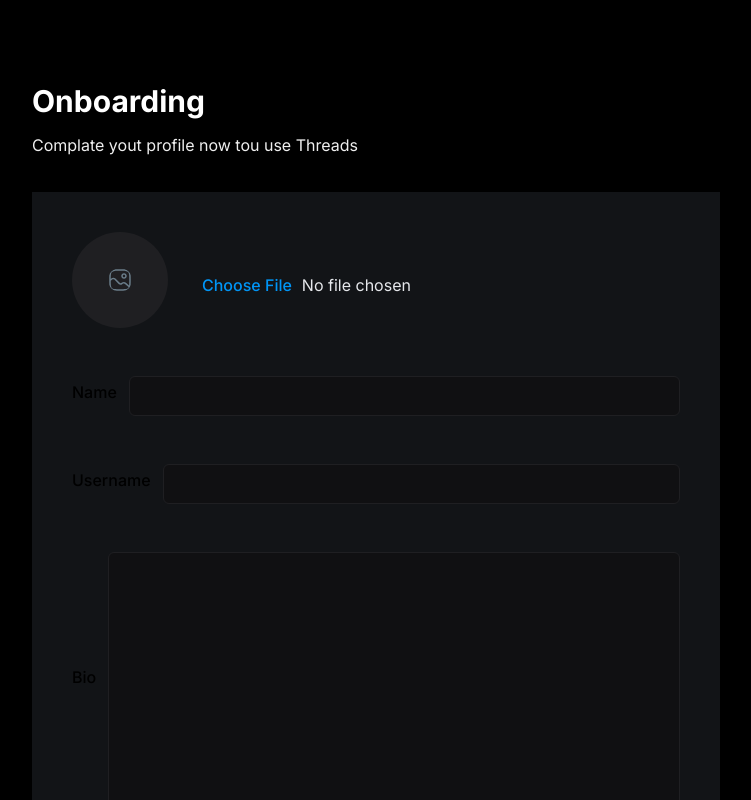
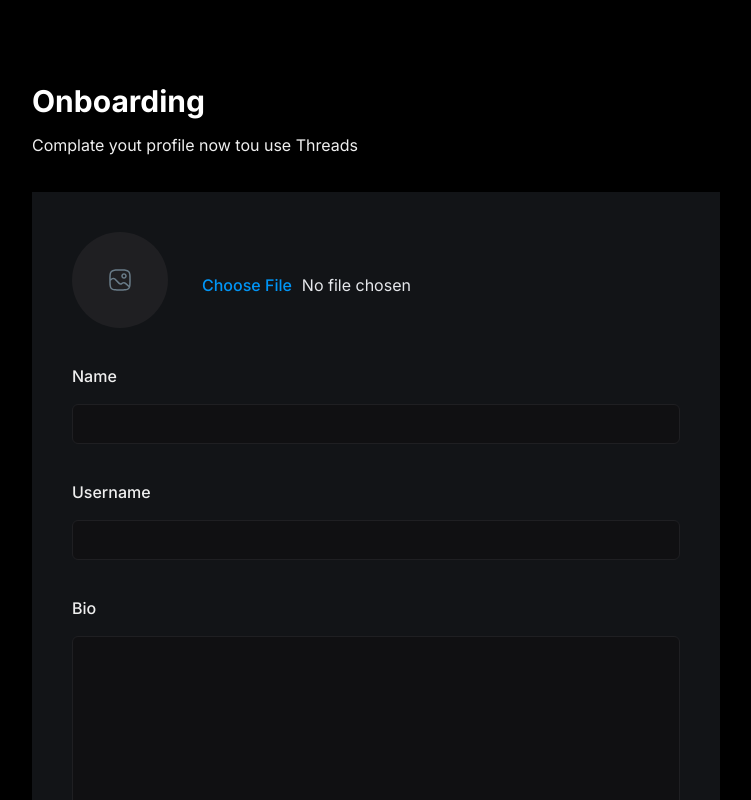
Before and after one commit to sabata06/nextjs-threads-app, a Next.js app: page /onboarding in a window 1280 px wide. Shown: the top 800 px of the page, without its empty margins (264-1015 px from the left). Built offline with nearby package versions, Linux system fonts and the light colour scheme; no server answers.

Commit message:
onboarding updated

```diff
--- a/components/forms/AccountProfile.tsx
+++ b/components/forms/AccountProfile.tsx
@@ -15,7 +15,7 @@
 import { zodResolver } from "@hookform/resolvers/zod";
 import { UserValidation } from "@/lib/validations/user";
 import Image from "next/image";
-import { ChangeEvent } from "react";
+import { ChangeEvent, useState } from "react";
 import { Textarea } from "../ui/textarea";
 
 interface Props {
@@ -31,21 +31,33 @@
 }
 
 const AccountProfile = ({ user, btnTitle }: Props) => {
+  const [files, setFiles] = useState<File[]>([]);
   const form = useForm({
     resolver: zodResolver(UserValidation),
     defaultValues: {
-      profile_photo: "",
-      name: "",
-      username: "",
-      bio: "",
+      profile_photo: user?.image || "",
+      name: user?.name || "",
+      username: user?.username || "",
+      bio: user?.bio || "",
     },
   });
 
   const handleImage = (
-    e: ChangeEvent,
+    e: ChangeEvent<HTMLInputElement>,
     fieldChange: (value: string) => void
   ) => {
     e.preventDefault();
+    const fileReader = new FileReader();
+    if (e.target.files && e.target.files.length > 0) {
+      const file = e.target.files[0];
+      setFiles(Array.from(e.target.files));
+      if (!file.type.includes("image")) return;
+      fileReader.onload = async (event) => {
+        const imageDataUrl = event.target?.result?.toString() || "";
+        fieldChange(imageDataUrl);
+      };
+      fileReader.readAsDataURL(file);
+    }
   };
 
   function onSubmit(values: z.infer<typeof UserValidation>) {
@@ -57,8 +69,8 @@
   return (
     <Form {...form}>
       <form
+        className="flex flex-col justify-start gap-10"
         onSubmit={form.handleSubmit(onSubmit)}
-        className="flex flex-col justify-start gap-10"
       >
         <FormField
           control={form.control}
@@ -69,7 +81,7 @@
                 {field.value ? (
                   <Image
                     src={field.value}
-                    alt="profile_photo"
+                    alt="profile_icon"
                     width={96}
                     height={96}
                     priority
@@ -78,20 +90,18 @@
                 ) : (
                   <Image
                     src="/assets/profile.svg"
-                    alt="profile_photo"
+                    alt="profile_icon"
                     width={24}
                     height={24}
-                    priority
-                    className="rounded-full object-contain"
+                    className="object-contain"
                   />
                 )}
               </FormLabel>
               <FormControl className="flex-1 text-base-semibold text-gray-200">
                 <Input
+                  type="file"
                   accept="image/*"
-                  type="file"
-                  placeholder="shadcn"
-                  {...field}
+                  placeholder="Add profile photo"
                   className="account-form_image-input"
                   onChange={(e) => handleImage(e, field.onChange)}
                 />
@@ -99,50 +109,69 @@
             </FormItem>
           )}
         />
+
         <FormField
           control={form.control}
           name="name"
           render={({ field }) => (
-            <FormItem className="flex items-center gap-3 w-full">
-              <FormLabel className="text-base-semiboldtext-light-2">
+            <FormItem className="flex w-full flex-col gap-3">
+              <FormLabel className="text-base-semibold text-light-2">
                 Name
               </FormLabel>
-              <FormControl className="flex-1 text-base-semibold text-gray-200">
-                <Input type="text" {...field} className="account-form_input" />
+              <FormControl>
+                <Input
+                  type="text"
+                  className="account-form_input no-focus"
+                  {...field}
+                />
               </FormControl>
+              <FormMessage />
             </FormItem>
           )}
         />
+
         <FormField
           control={form.control}
           name="username"
           render={({ field }) => (
-            <FormItem className="flex items-center gap-3 w-full">
-              <FormLabel className="text-base-semiboldtext-light-2">
+            <FormItem className="flex w-full flex-col gap-3">
+              <FormLabel className="text-base-semibold text-light-2">
                 Username
               </FormLabel>
-              <FormControl className="flex-1 text-base-semibold text-gray-200">
-                <Input type="text" {...field} className="account-form_input" />
+              <FormControl>
+                <Input
+                  type="text"
+                  className="account-form_input no-focus"
+                  {...field}
+                />
               </FormControl>
+              <FormMessage />
             </FormItem>
           )}
         />
+
         <FormField
           control={form.control}
           name="bio"
           render={({ field }) => (
-            <FormItem className="flex items-center gap-3 w-full">
-              <FormLabel className="text-base-semiboldtext-light-2">
+            <FormItem className="flex w-full flex-col gap-3">
+              <FormLabel className="text-base-semibold text-light-2">
                 Bio
               </FormLabel>
-              <FormControl className="flex-1 text-base-semibold text-gray-200">
-                <Textarea rows={10} {...field} className="account-form_input" />
+              <FormControl>
+                <Textarea
+                  rows={10}
+                  className="account-form_input no-focus"
+                  {...field}
+                />
               </FormControl>
+              <FormMessage />
             </FormItem>
           )}
         />
-        <Button className="bg-primary-500" type="submit">
-          Submit
+
+        <Button type="submit" className="bg-primary-500">
+          {btnTitle}
         </Button>
       </form>
     </Form>
--- /dev/null
+++ b/next.config.js
@@ -0,0 +1,34 @@
+/** @type {import('next').NextConfig} */
+const nextConfig = {
+    experimental: {
+      serverActions: true,
+      serverComponentsExternalPackages: ["mongoose"],
+    },
+    eslint: {
+      // Warning: This allows production builds to successfully complete even if
+      // your project has ESLint errors.
+      ignoreDuringBuilds: true,
+    },
+    images: {
+      remotePatterns: [
+        {
+          protocol: "https",
+          hostname: "img.clerk.com",
+        },
+        {
+          protocol: "https",
+          hostname: "images.clerk.dev",
+        },
+        {
+          protocol: "https",
+          hostname: "uploadthing.com",
+        },
+        {
+          protocol: "https",
+          hostname: "placehold.co",
+        },
+      ],
+    },
+  };
+
+  module.exports = nextConfig;
--- a/next.config.mjs
+++ /dev/null
@@ -1,4 +0,0 @@
-/** @type {import('next').NextConfig} */
-const nextConfig = {};
-
-export default nextConfig;
```
